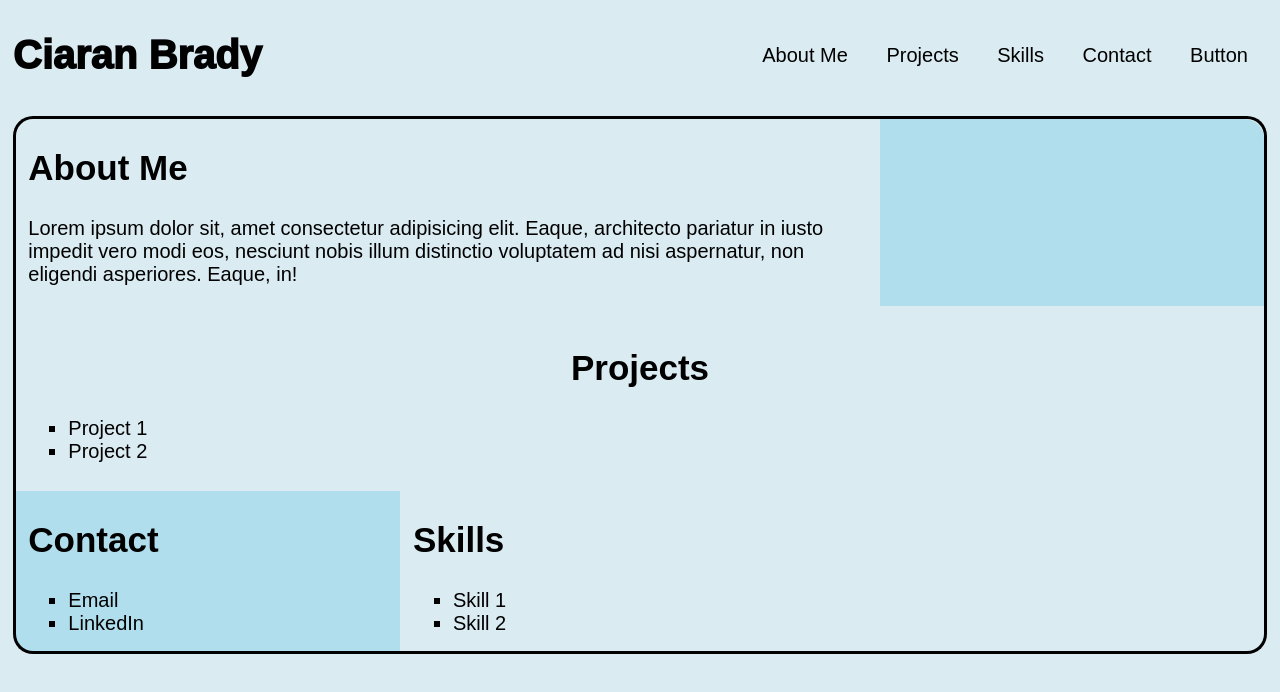
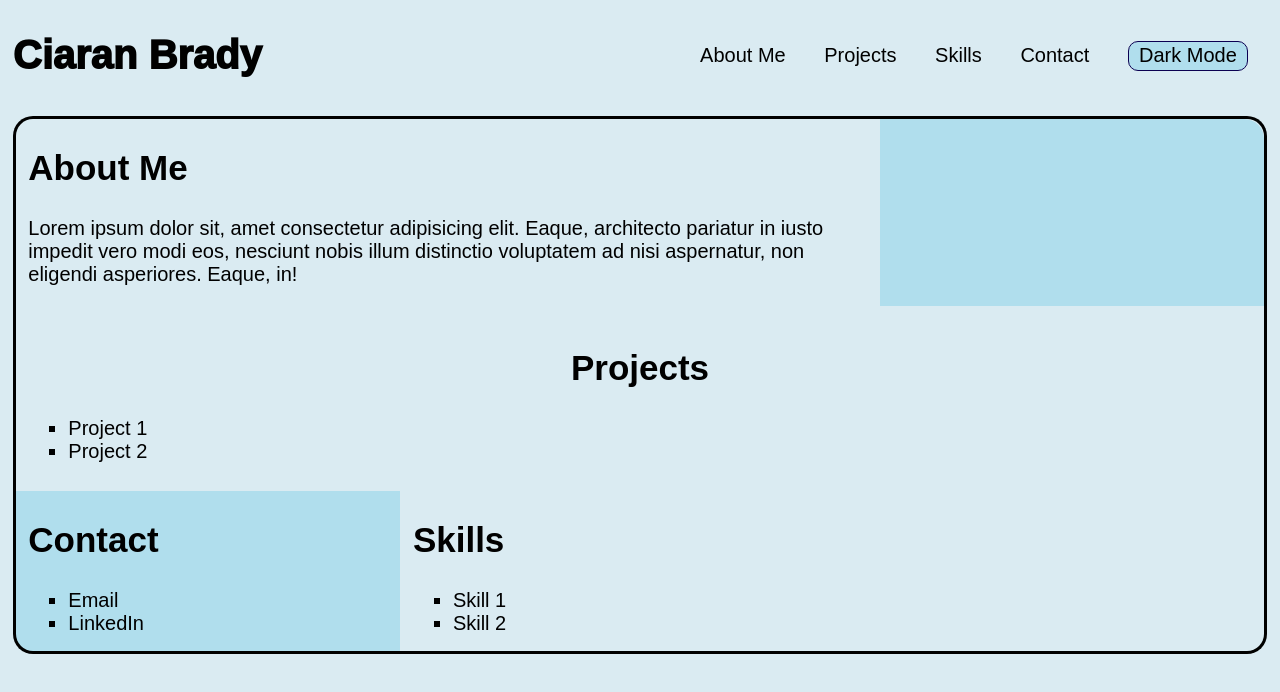
Before and after one commit to xerocb/portfolio, a plain HTML site: page index.html in a window 1280 px wide. Drawn offline with Linux system fonts and the light colour scheme.

Commit message:
Add dark/light mode button

```diff
--- a/index.html
+++ b/index.html
@@ -14,7 +14,7 @@
                 <li><a href="#projects">Projects</a></li>
                 <li><a href="#skills">Skills</a></li>
                 <li><a href="#contact">Contact</a></li>
-                <li>Button<!-- Dark Mode Button --></li>
+                <li id="button"><div>Dark Mode</div></li>
             </ul>
         </nav>
 
--- a/styles.css
+++ b/styles.css
@@ -77,6 +77,26 @@ nav li {
     padding: 0 2%;
 }
 
+/* Dark/Light Mode Button */
+#button {
+    width: 10%;
+    min-width: 120px;
+}
+
+#button div {
+    background-color: #b0deed;
+    padding: 2%;
+    text-align: center;
+    border-radius: 10px;
+    border: 1px solid #0b0052;
+}
+
+#button div:hover {
+    background-color: #0b0052;
+    color: white;
+    cursor: pointer;
+}
+
 /* About */
 main {
     padding: 0 1%;
@@ -140,4 +160,4 @@ footer {
     border-bottom-right-radius: 20px;
 }
 
-/* Responsive width =  */
+/* Responsive width =  780px */
```
